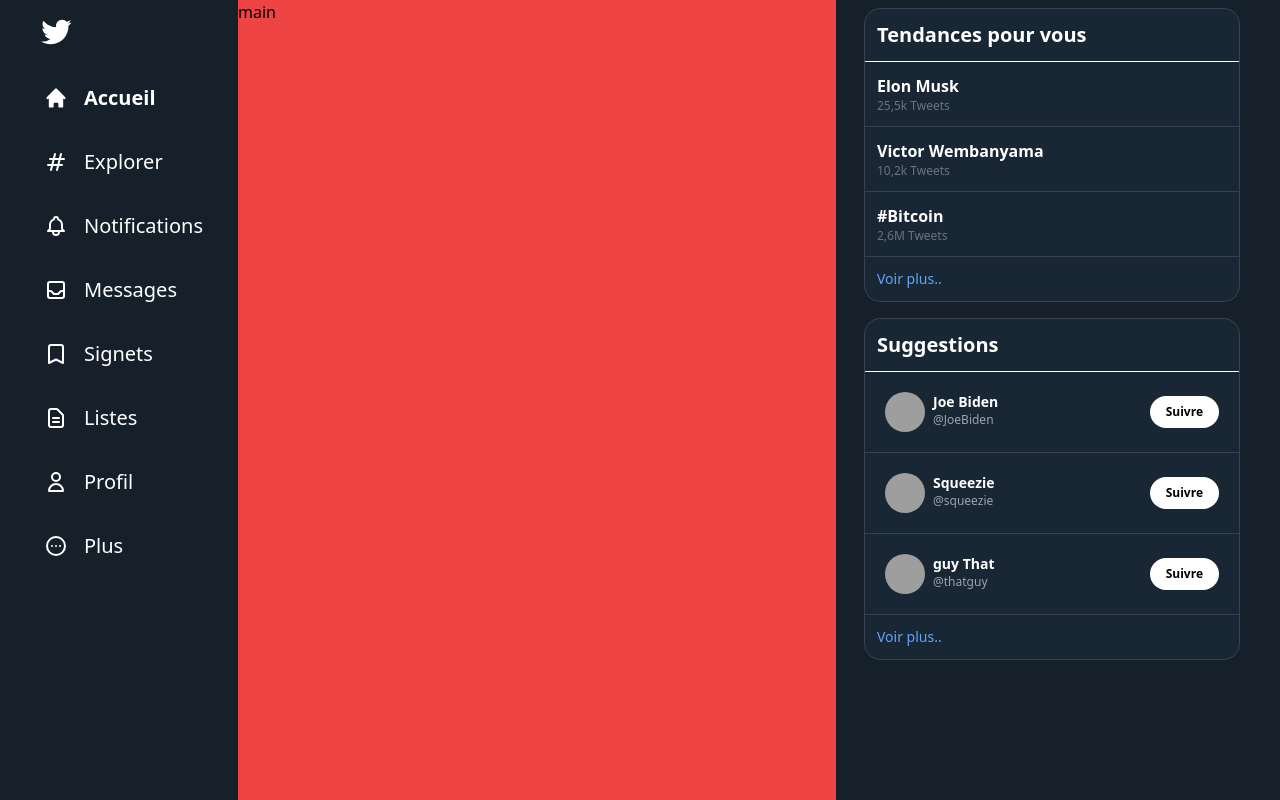
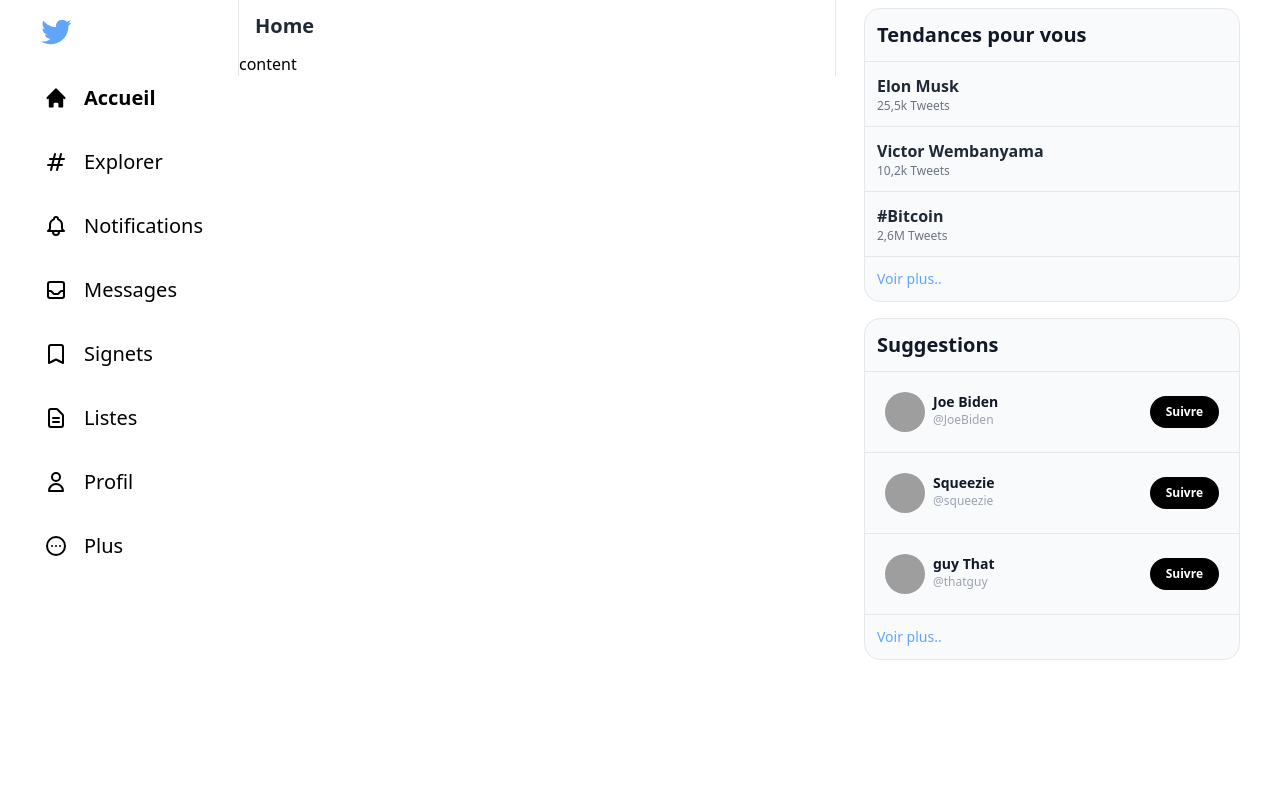
Before and after one commit to MoustaphaCamara/blue-bird, a Nuxt app: page / in a window 1280 px wide. Built offline with nearby package versions, Linux system fonts and the light colour scheme; grey boxes are pictures that could not be loaded.

Commit message:
setup homepage

```diff
--- a/app.vue
+++ b/app.vue
@@ -13,21 +13,22 @@
             </div>
           </div>
           <!-- MAIN CONTENT -->
-          <main class="col-span-12 bg-red-500 md:col-span-8 xl:col-span-6">
-            main
+          <main class="col-span-12 md:col-span-8 xl:col-span-6">
+            <!-- pages -> index.vue -->
+            <router-view />
           </main>
           <!-- RIGHT SIDE -->
-          <!-- LEFT SIDE -->
           <div class="hidden md:col-span-3 md:block xl:col-span-4">
             <div class="sticky top-0">
               <SidebarRight />
             </div>
           </div>
         </div>
+        <!-- end of page container -->
       </div>
     </div>
   </div>
 </template>
 <script setup>
-const darkMode = ref(true);
+const darkMode = ref(false);
 </script>
--- /dev/null
+++ b/components/MainSection.vue
@@ -0,0 +1,37 @@
+<template>
+  <div class="border-x" :class="twitterBorderColor">
+    <div
+      class="sticky top-0 bg-white/80 px-4 py-3 backdrop-blur-md dark:bg-dim-900/80 dark:text-white"
+    >
+      <h2 class="text-xl font-bold text-gray-800 dark:text-gray-100">
+        {{ props.title }}
+      </h2>
+    </div>
+
+    <div
+      v-if="loading"
+      class="flex items-center justify-center border-b p-4"
+      :class="twitterBorderColor"
+    >
+      <UILoader />
+    </div>
+    <div v-else>
+      <slot></slot>
+    </div>
+  </div>
+</template>
+
+<script setup>
+const { twitterBorderColor } = useTailwindConfig();
+
+const props = defineProps({
+  title: {
+    required: true,
+    type: String,
+  },
+  loading: {
+    required: true,
+    type: Boolean,
+  },
+});
+</script>
--- a/components/Sidebar/Left/index.vue
+++ b/components/Sidebar/Left/index.vue
@@ -84,5 +84,3 @@
   DotsCircleHorizontalIcon,
 } from "@heroicons/vue/outline";
 </script>
-
-<style lang="scss" scoped></style>
--- /dev/null
+++ b/components/UI/Loader.vue
@@ -0,0 +1,21 @@
+<template>
+  <svg
+    class="-ml-1 mr-3 h-8 w-8 animate-spin text-blue-400"
+    xmlns="http://www.w3.org/2000/svg"
+    fill="none"
+    viewBox="0 0 24 24"
+  >
+    <circle
+      class="opacity-10"
+      cx="12"
+      cy="12"
+      r="10"
+      stroke="currentColor"
+      stroke-width="4"
+    ></circle>
+    <path
+      fill="currentColor"
+      d="M4 12a8 8 0 018-8V0C5.373 0 0 5.373 0 12h4zm2 5.291A7.962 7.962 0 014 12H0c0 3.042 1.135 5.824 3 7.938l3-2.647z"
+    ></path>
+  </svg>
+</template>
--- /dev/null
+++ b/pages/index.vue
@@ -0,0 +1,9 @@
+<template>
+  <div>
+    <MainSection title="Home" :loading="loading"> content </MainSection>
+  </div>
+</template>
+
+<script setup>
+const loading = ref(false);
+</script>
```
